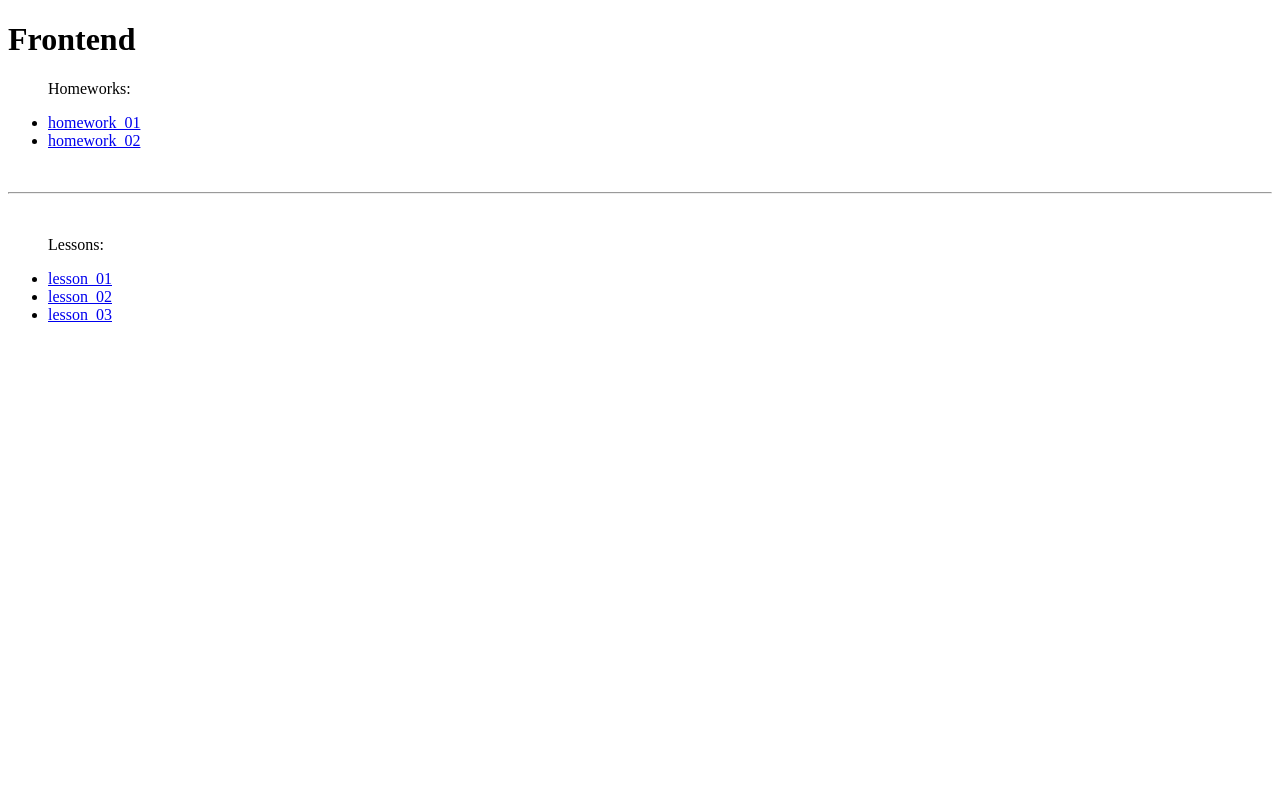
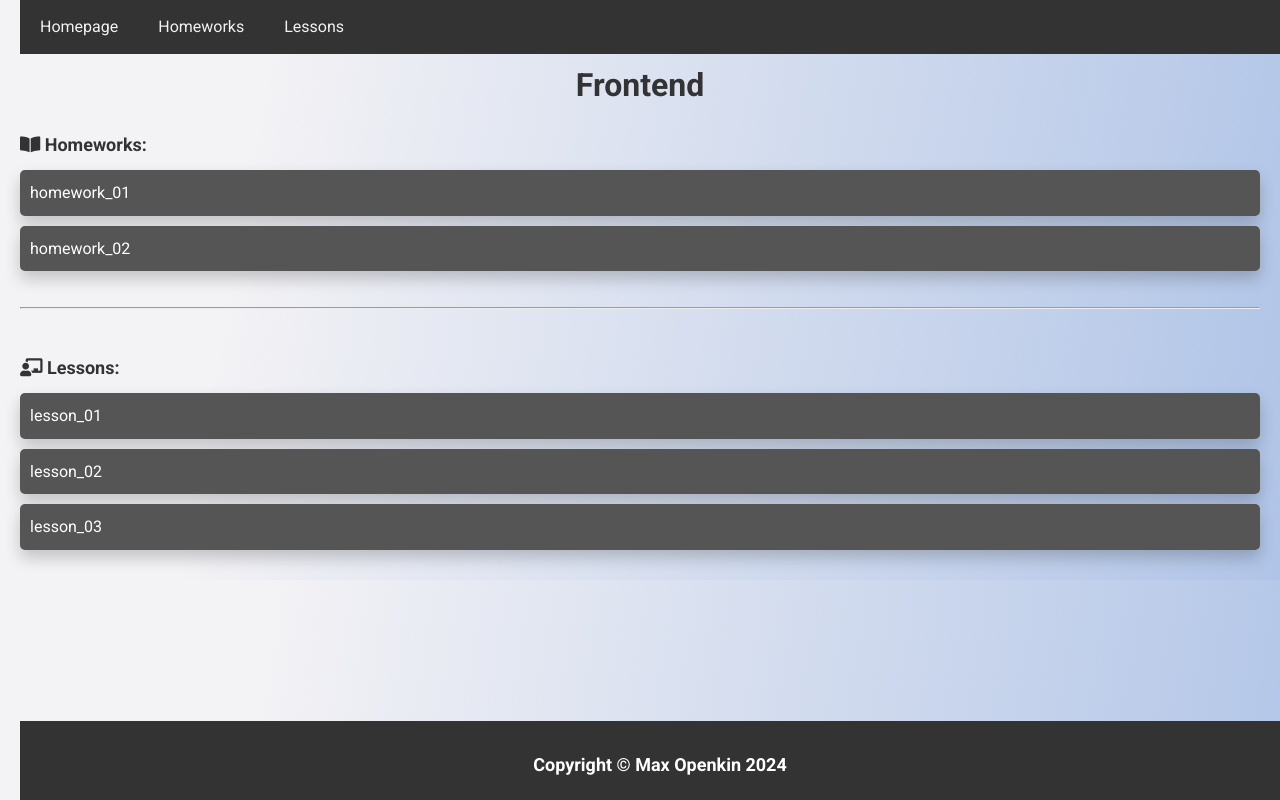
Before and after one commit to MaxOpenkin/Frontend, a plain HTML site: page index.html in a window 1280 px wide. Drawn offline with nearby package versions, Linux system fonts and the light colour scheme.

Commit message:
front up

```diff
--- a/index.html
+++ b/index.html
@@ -4,16 +4,29 @@
 <head>
     <meta charset="UTF-8">
     <meta name="viewport" content="width=device-width, initial-scale=1.0">
-    <link rel="shortcut icon" href="./feedback_rating_award_medal_badge_little_star_game_icon_262439.png" type="image/x-icon">
+    <link href="https://fonts.googleapis.com/css2?family=Roboto:wght@400;700&display=swap" rel="stylesheet">
+    <link rel="stylesheet" href="https://use.fontawesome.com/releases/v5.8.1/css/all.css">
+    <link rel="stylesheet" href="https://cdn.jsdelivr.net/npm/aos@2.3.1/dist/aos.css" />
+    <link rel="shortcut icon" href="./feedback_rating_award_medal_badge_little_star_game_icon_262439.png"
+        type="image/x-icon">
+    <link rel="stylesheet" href="./style.css">
     <title>Frontend</title>
 </head>
 
 <body>
 
-    <h1>Frontend</h1>
+    <div class="navbar">
+        <a href="#home">Homepage</a>
+        <a href="#homeworks">Homeworks</a>
+        <a href="#lessons">Lessons</a>
+    </div>
 
-    <ul>
-        <p>Homeworks:</p>
+    <div>
+        <h1 id="home" data-aos="fade-up">Frontend</h1>
+    </div>
+
+    <ul id="homeworks">
+        <p> <i class="fas fa-book-open"></i> Homeworks:</p>
         <li><a href="./homeworks\homework_01\index.html">homework_01</a></li>
         <li><a href="./homeworks\homework_02\index.html">homework_02</a></li>
     </ul>
@@ -22,13 +35,22 @@
     <hr>
     <br>
 
-    <ul>
-        <p>Lessons:</p>
+    <ul id="lessons">
+        <p><i class="fas fa-chalkboard-teacher"></i> Lessons:</p>
         <li><a href="./lessons\lesson_01\index.html">lesson_01</a></li>
         <li><a href="./lessons\lesson_02\index.html">lesson_02</a></li>
         <li><a href="./lessons\lesson_03\index.html">lesson_03</a></li>
     </ul>
 
+    <div class="footer">
+        <p>Copyright © Max Openkin 2024</p>
+    </div>
+
+    <script src="https://cdn.jsdelivr.net/npm/aos@2.3.1/dist/aos.js"></script>
+    <script>
+        AOS.init();
+    </script>
+
 </body>
 
 </html>
--- /dev/null
+++ b/style.css
@@ -0,0 +1,112 @@
+* {
+    box-sizing: border-box;
+    margin: 0;
+    padding: 0;
+}
+
+body {
+    font-family: 'Roboto', sans-serif;
+    line-height: 1.6;
+    color: #333;
+    padding: 20px;
+    padding-top: 60px;
+    background: linear-gradient(100deg, #f3f2f5 20%, #b0c4e7 100%);
+}
+
+h1 {
+    text-align: center;
+    margin-bottom: 20px;
+}
+
+p {
+    font-size: 18px;
+    margin-top: 20px;
+    margin-bottom: 10px;
+    font-weight: bold;
+}
+
+ul {
+    list-style: none;
+    padding: 0;
+}
+
+ul li {
+    background: #555;
+    color: #fff;
+    margin-bottom: 10px;
+    padding: 10px;
+    border-radius: 5px;
+    transition: transform 0.2s ease, background-color 0.2s ease;
+    box-shadow: 0 8px 16px 0 rgba(0,0,0,0.2);
+    transition: 0.3s;
+}
+
+ul li a {
+    color: #fff;
+    text-decoration: none;
+}
+
+ul li a:hover {
+    text-decoration: underline;
+    transform: scale(1.05);
+    background-color: #666;
+}
+
+@media (max-width: 768px) {
+    body {
+        padding: 10px;
+    }
+
+    ul li {
+        font-size: 14px;
+    }
+}
+
+.navbar {
+    background-color: #333;
+    overflow: hidden;
+    position: fixed;
+    top: 0;
+    width: 100%;
+    z-index: 1000;
+}
+
+.navbar a {
+    float: left;
+    display: block;
+    color: #f2f2f2;
+    text-align: center;
+    padding: 14px 20px;
+    text-decoration: none;
+}
+
+.navbar a:hover {
+    background-color: #ddd;
+    color: black;
+}
+
+.footer {
+    background-color: #333;
+    color: white;
+    text-align: center;
+    padding: 10px;
+    position: fixed;
+    bottom: 0;
+    width: 100%;
+}
+
+a:hover {
+    animation: pulse 1s infinite;
+}
+
+@keyframes pulse {
+    0% {
+        transform: scale(1);
+    }
+    50% {
+        transform: scale(1.1);
+    }
+    100% {
+        transform: scale(1);
+    }
+}
```
